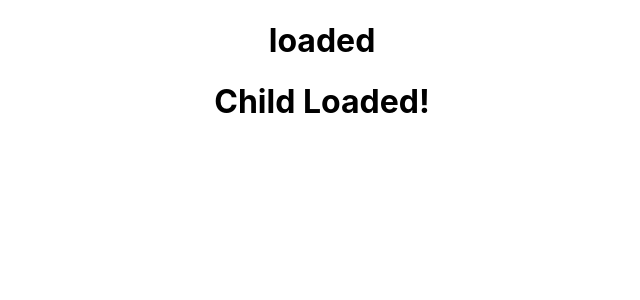
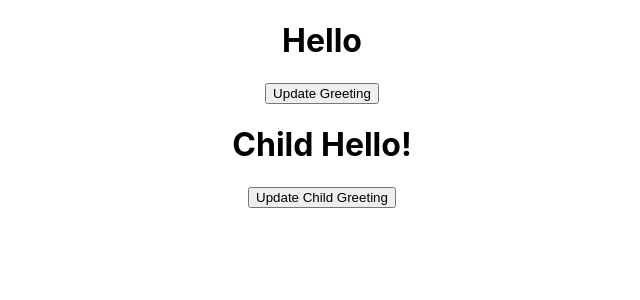
Before and after one commit to csilfverskiold/gitpod-react, a React (Create React App) app in the folder my-app/: page / in a window 1280 px wide. Shown: the top 300 px of the page, without its empty margins (318-958 px from the left). Built offline with nearby package versions, Linux system fonts and the light colour scheme.

Commit message:
Add components covering componentDidUpdate  method

```diff
--- a/my-app/src/App.js
+++ b/my-app/src/App.js
@@ -12,6 +12,7 @@
 import MethodsAsPropsParent from './components/MethodsAsPropsParent';
 import RenderingLists from './components/RenderingLists';
 import LifeCyclesCDM from './components/LifeCyclesCDM';
+import LifeCyclesCDU from './components/LifeCyclesCDU';
 
 // 4. Use functional/class component
 // 5.0 Pass in prop (name, greeting, age) as JSX
@@ -28,8 +29,9 @@
       <NestingComponents />
       <MethodsAsPropsChild />
       <MethodsAsPropsParent />
-      <RenderingLists /> */}
-      <LifeCyclesCDM />
+      <RenderingLists />
+      <LifeCyclesCDM /> */}
+      <LifeCyclesCDU />
     </div>
   );
 }
--- a/my-app/src/components/LifeCyclesCDM.js
+++ b/my-app/src/components/LifeCyclesCDM.js
@@ -1,4 +1,5 @@
 // Component Life Cycles in React
+// Showcasing componenDidMount
 
 import React, { Component } from 'react'
 import LifeCyclesCDMChild from '../components/LifeCyclesCDMChild'
--- a/my-app/src/components/LifeCyclesCDMChild.js
+++ b/my-app/src/components/LifeCyclesCDMChild.js
@@ -1,3 +1,5 @@
+// Component Life Cycles in React
+// Showcasing componenDidMount
 
 import React, { Component } from 'react'
 
--- /dev/null
+++ b/my-app/src/components/LifeCyclesCDU.js
@@ -0,0 +1,51 @@
+// Component Life Cycles in React
+// Showcasing componenDidMount
+
+import React, { Component } from 'react'
+import LifeCyclesCDUChild from './LifeCyclesCDUChild'
+
+export class LifeCyclesCDU extends Component {
+    constructor(props) {
+        console.log("constructor called")
+        super(props)
+
+        this.state = {
+            greeting: "Hello"
+        }
+    }
+
+    // This method will toggle "Hello" and "Goodbye" when clicked
+    updateGreeting = () => {
+        console.log("update greeting called")
+        this.setState(prevState => {
+            return {
+                greeting: prevState.greeting === "Hello" ? "Goodbye" : "Hello"
+            }
+        })
+    }
+
+    componentDidUpdate() {
+        console.log("Component did update")
+    }
+
+    render() {
+        console.log("render method called")
+        return (
+            <div>
+                <h1>{this.state.greeting}</h1>
+                <button onClick={this.updateGreeting}>Update Greeting</button>
+                <LifeCyclesCDUChild parentGreeting={this.state.greeting} />
+            </div>
+        )
+    }
+}
+
+export default LifeCyclesCDU
+
+// "Here we’ve covered the finer details of the componentDidUpdate lifecycle method. The key things
+// to remember are: first: the componentDidUpdate method is called every  time the component updates, whether
+// the update was caused by a change in props, a change  in state, or a parent component rerendering.
+// Second, a child updating will not cause a  parent to rerender, but a parent updating will cause its children
+// to rerender. Third, if you need to run the componentDidUpdate code under specific conditions related to the
+// previous props or state of the component, you can access prevProps and prevState by passing them into the
+// method as parameters."
--- /dev/null
+++ b/my-app/src/components/LifeCyclesCDUChild.js
@@ -0,0 +1,53 @@
+// Component Life Cycles in React
+// Showcasing componenDidMount
+
+import React, { Component } from 'react'
+
+export class LifeCyclesCDUChild extends Component {
+    constructor(props) {
+        console.log('Child Constructor called');
+        super(props)
+
+        this.state = {
+            greeting: 'Child Hello!',
+        }
+    }
+
+    updateGreeting = () => {
+        console.log('Child updateGreeting called');
+        this.setState((prevState) => {
+            return {
+                greeting: prevState.greeting === 'Child Hello!' ? 'Child Goodbye' : 'Child Hello!',
+            }
+        })
+    }
+
+    componentDidUpdate(prevProps, prevState) {
+        console.log('Child Component updated!');
+        console.log('prevProps', prevProps);
+        console.log('prevState', prevState);
+        if (prevProps.parentGreeting !== this.props.parentGreeting) {
+            console.log('Parent greeting has changed!');
+        }
+    }
+
+    render() {
+        console.log('Child Render method called');
+        return (
+            <div>
+                <h1>{this.state.greeting}</h1>
+                <button onClick={this.updateGreeting}>Update Child Greeting</button>
+            </div>
+        )
+    }
+}
+
+export default LifeCyclesCDUChild
+
+// "Here we’ve covered the finer details of the componentDidUpdate lifecycle method. The key things
+// to remember are: first: the componentDidUpdate method is called every  time the component updates, whether
+// the update was caused by a change in props, a change  in state, or a parent component rerendering.
+// Second, a child updating will not cause a  parent to rerender, but a parent updating will cause its children
+// to rerender. Third, if you need to run the componentDidUpdate code under specific conditions related to the
+// previous props or state of the component, you can access prevProps and prevState by passing them into the
+// method as parameters."
```
